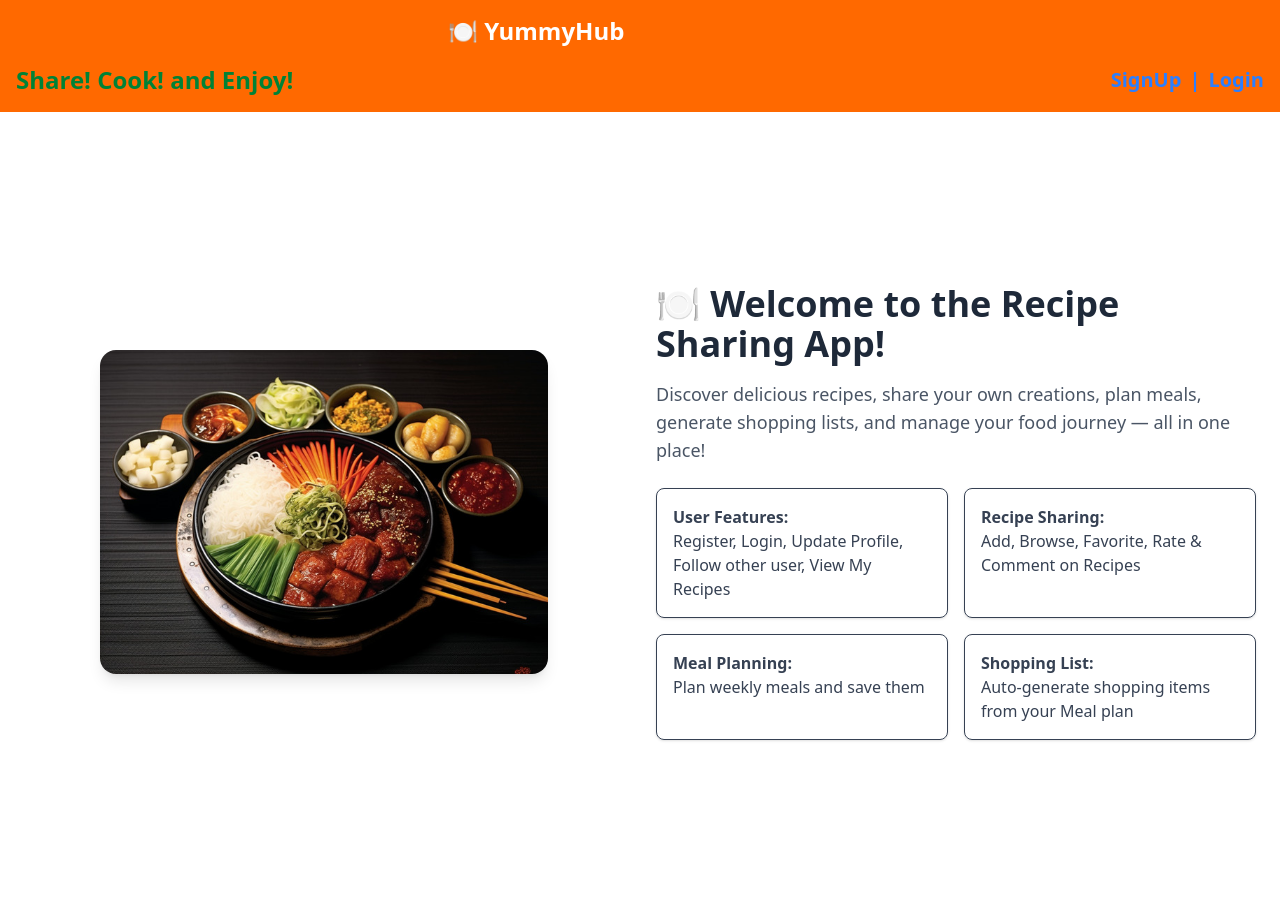
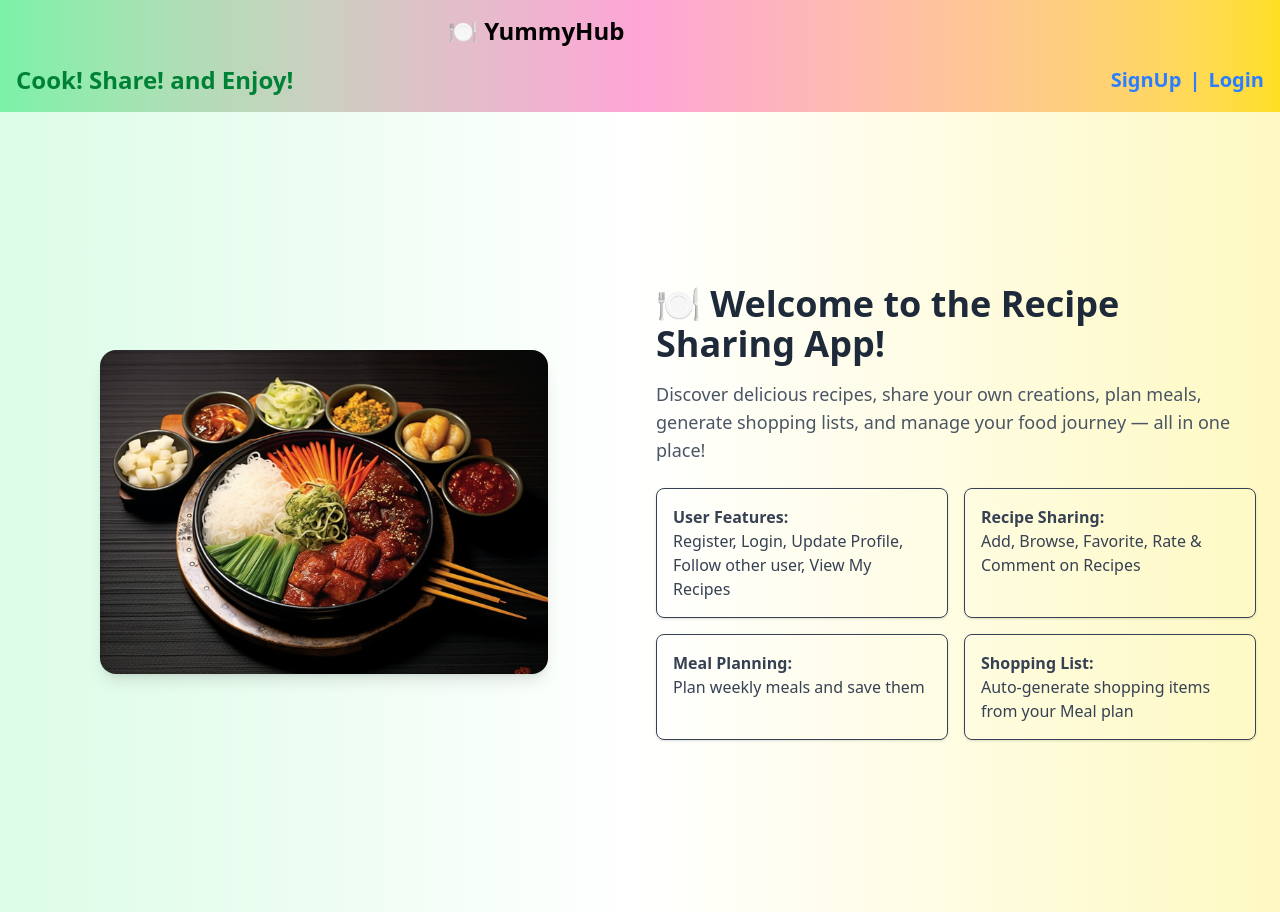
Before and after one commit to nandhini-11-cmd/recipeapp-frontend, a React (Vite) app: page / in a window 1280 px wide. Built offline with nearby package versions, Linux system fonts and the light colour scheme; no server answers.

Commit message:
theme changes

```diff
--- a/src/components/Navbar.jsx
+++ b/src/components/Navbar.jsx
@@ -12,17 +12,17 @@ const Navbar = () => {
   };
 
   return (
-    <nav className="bg-orange-500 text-white p-4 ">
+    <nav className="bg-gradient-to-r from-green-300 via-pink-300 to-yellow-300  text-white p-4 ">
        <div className="flex justify-between items-center">
-      <Link to="/" className="text-xl md:text-2xl font-bold ml-2 md:ml-108 animate-bounce">🍽️ YummyHub</Link>
+      <Link to="/" className="text-xl text-black md:text-2xl font-bold ml-2 md:ml-108 animate-bounce">🍽️ YummyHub</Link>
      <button onClick={() => setShowMenu(!showMenu)} className="md:hidden text-blue-600 font-bold text-sm  ">
           {showMenu ? '\u2716' : '\u2630'}
         </button>
       </div>
      <div
-       className={`mt-4 ${showMenu ? "flex" : "hidden"} flex-col items-start space-y-2 md:space-y-0 md:flex md:flex-row md:items-center md:justify-between md:space-x-4 text-s md:text-m font-bold`}>
+       className={`mt-4 ${showMenu ? "flex" : "hidden"} flex-col items-start space-y-2 md:space-y-0 md:flex md:flex-row md:items-center md:justify-between md:space-x-4 text-s md:text-m font-bold text-black`}>
         {user ? ( <>
-          <span className=" font-bold text-green-800 text-md">Hi, {user.name} Welcome!</span>
+          <span className=" font-bold text-red-600 text-md">Hi, {user.name} Welcome!</span>
             <Link to="/recipes" >All-Recipes</Link>
             <Link to="/create">Add-Recipe</Link>
             <Link to="/my-recipes">My-Recipes</Link>
@@ -31,13 +31,13 @@ const Navbar = () => {
             <Link to="/shopping-list">Shopping-List</Link>
             <Link to="/following">Following</Link>
             <Link to="/profile">Update-Profile</Link>
-            <button onClick={handleLogout} className="bg-red-600 px-3 py-1 ml-4 rounded hover:bg-red-700">
+            <button onClick={handleLogout} className="bg-red-500 px-3 py-1 ml-4 rounded hover:bg-red-700">
               Logout
             </button>
             </>) : (
               <div className="flex flex-col md:flex-row md:justify-between items-center w-full space-y-2 md:space-y-0">
              <p className="text-xl md:text-2xl  font-bold text-green-700 whitespace-nowrap">
-              Share! Cook! and Enjoy!</p>
+              Cook! Share! and Enjoy!</p>
            <div className="flex flex-row text-xl md:text-xl items-center space-x-2">
           <Link to="/register" className="text-blue-500  font-bold">SignUp</Link>
           <span className="text-blue-500 font-bold">|</span>
--- a/src/pages/Home.jsx
+++ b/src/pages/Home.jsx
@@ -3,7 +3,7 @@ import foodImg from "../assets/food.jpg";
 
 const Home = () => {
   return (
-    <div className="min-h-screen flex flex-col md:flex-row items-center justify-center bg-white px-6 py-12 gap-8">
+    <div className="min-h-screen flex flex-col md:flex-row items-center justify-center bg-gradient-to-r from-green-100 via-white to-yellow-100  px-6 py-12 gap-8">
 
       {/* Left Side - Image */}
       <div className="flex-1 flex justify-center">
```
